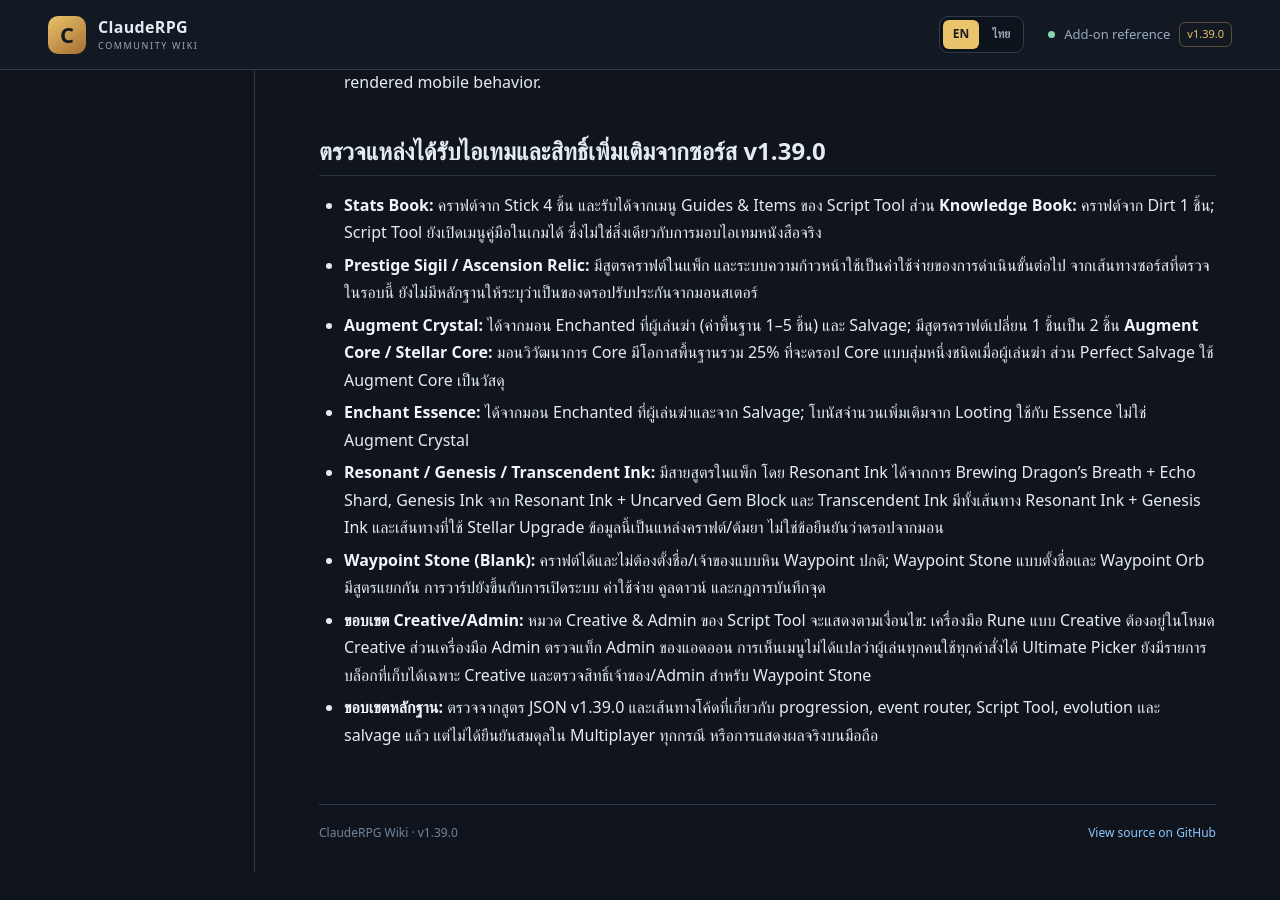
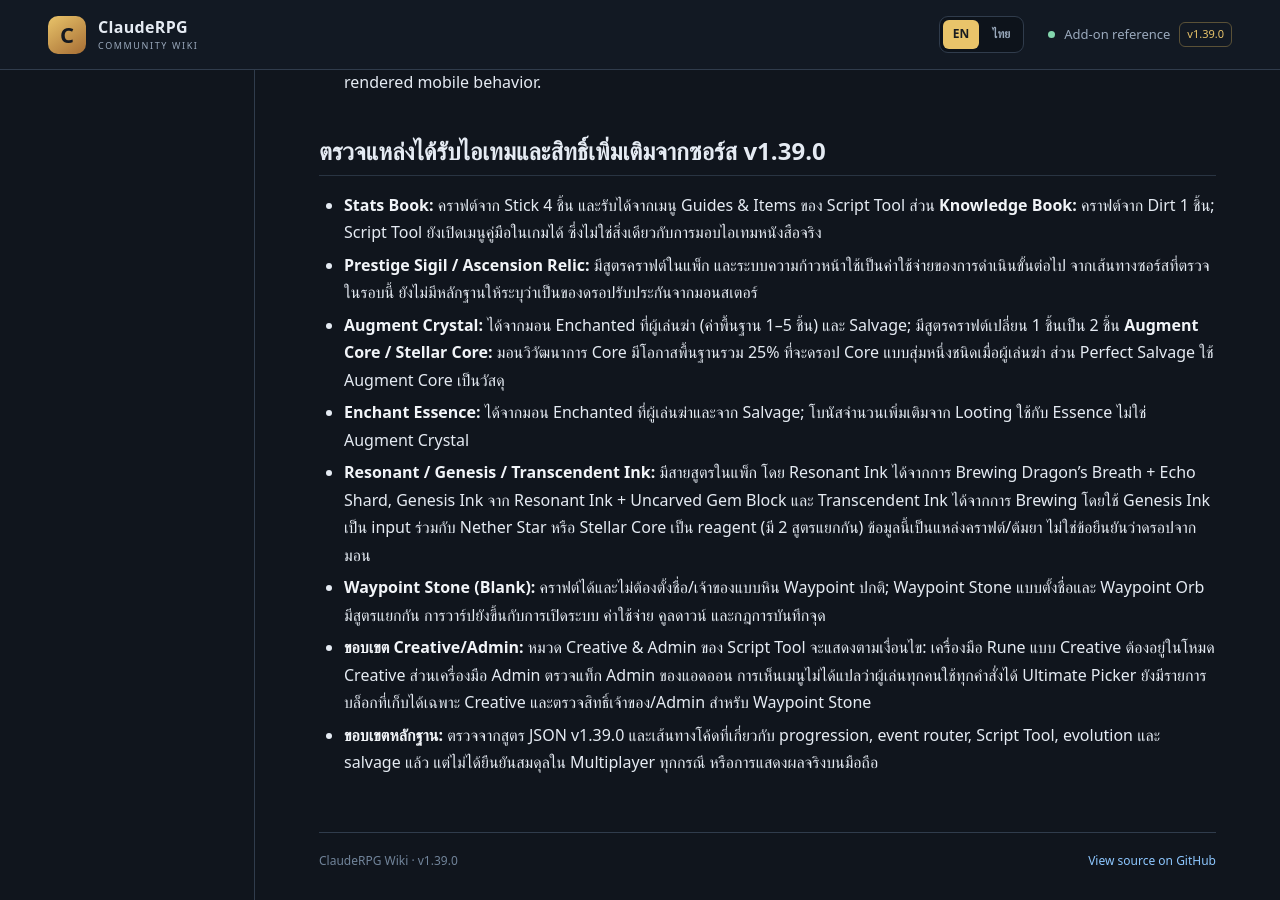
Before and after one commit to miniTorch25/ClaudeRPG-Wiki-V2, a Jekyll site: the page built from Items.md, in a window 1280 px wide and 900 px high, scrolled down 6848 px. Built offline with Jekyll 4.4.1, drawn with Linux system fonts in a browser that asks for light colours; our own code applies the rules of GitHub Pages for plain Markdown files; before the commit the page ends 7720 px from its top, so only the background shows below that.

Commit message:
Docs: correct Thai Transcendent Ink recipe note

```diff
--- a/Items.md
+++ b/Items.md
@@ -226,7 +226,7 @@
 - **Prestige Sigil / Ascension Relic:** มีสูตรคราฟต์ในแพ็ก และระบบความก้าวหน้าใช้เป็นค่าใช้จ่ายของการดำเนินขั้นต่อไป จากเส้นทางซอร์สที่ตรวจในรอบนี้ ยังไม่มีหลักฐานให้ระบุว่าเป็นของดรอปรับประกันจากมอนสเตอร์
 - **Augment Crystal:** ได้จากมอน Enchanted ที่ผู้เล่นฆ่า (ค่าพื้นฐาน 1–5 ชิ้น) และ Salvage; มีสูตรคราฟต์เปลี่ยน 1 ชิ้นเป็น 2 ชิ้น **Augment Core / Stellar Core:** มอนวิวัฒนาการ Core มีโอกาสพื้นฐานรวม 25% ที่จะดรอป Core แบบสุ่มหนึ่งชนิดเมื่อผู้เล่นฆ่า ส่วน Perfect Salvage ใช้ Augment Core เป็นวัสดุ
 - **Enchant Essence:** ได้จากมอน Enchanted ที่ผู้เล่นฆ่าและจาก Salvage; โบนัสจำนวนเพิ่มเติมจาก Looting ใช้กับ Essence ไม่ใช่ Augment Crystal
-- **Resonant / Genesis / Transcendent Ink:** มีสายสูตรในแพ็ก โดย Resonant Ink ได้จากการ Brewing Dragon's Breath + Echo Shard, Genesis Ink จาก Resonant Ink + Uncarved Gem Block และ Transcendent Ink มีทั้งเส้นทาง Resonant Ink + Genesis Ink และเส้นทางที่ใช้ Stellar Upgrade ข้อมูลนี้เป็นแหล่งคราฟต์/ต้มยา ไม่ใช่ข้อยืนยันว่าดรอปจากมอน
+- **Resonant / Genesis / Transcendent Ink:** มีสายสูตรในแพ็ก โดย Resonant Ink ได้จากการ Brewing Dragon's Breath + Echo Shard, Genesis Ink จาก Resonant Ink + Uncarved Gem Block และ Transcendent Ink ได้จากการ Brewing โดยใช้ Genesis Ink เป็น input ร่วมกับ Nether Star หรือ Stellar Core เป็น reagent (มี 2 สูตรแยกกัน) ข้อมูลนี้เป็นแหล่งคราฟต์/ต้มยา ไม่ใช่ข้อยืนยันว่าดรอปจากมอน
 - **Waypoint Stone (Blank):** คราฟต์ได้และไม่ต้องตั้งชื่อ/เจ้าของแบบหิน Waypoint ปกติ; Waypoint Stone แบบตั้งชื่อและ Waypoint Orb มีสูตรแยกกัน การวาร์ปยังขึ้นกับการเปิดระบบ ค่าใช้จ่าย คูลดาวน์ และกฎการบันทึกจุด
 - **ขอบเขต Creative/Admin:** หมวด Creative & Admin ของ Script Tool จะแสดงตามเงื่อนไข: เครื่องมือ Rune แบบ Creative ต้องอยู่ในโหมด Creative ส่วนเครื่องมือ Admin ตรวจแท็ก Admin ของแอดออน การเห็นเมนูไม่ได้แปลว่าผู้เล่นทุกคนใช้ทุกคำสั่งได้ Ultimate Picker ยังมีรายการบล็อกที่เก็บได้เฉพาะ Creative และตรวจสิทธิ์เจ้าของ/Admin สำหรับ Waypoint Stone
 - **ขอบเขตหลักฐาน:** ตรวจจากสูตร JSON v1.39.0 และเส้นทางโค้ดที่เกี่ยวกับ progression, event router, Script Tool, evolution และ salvage แล้ว แต่ไม่ได้ยืนยันสมดุลใน Multiplayer ทุกกรณี หรือการแสดงผลจริงบนมือถือ
```
